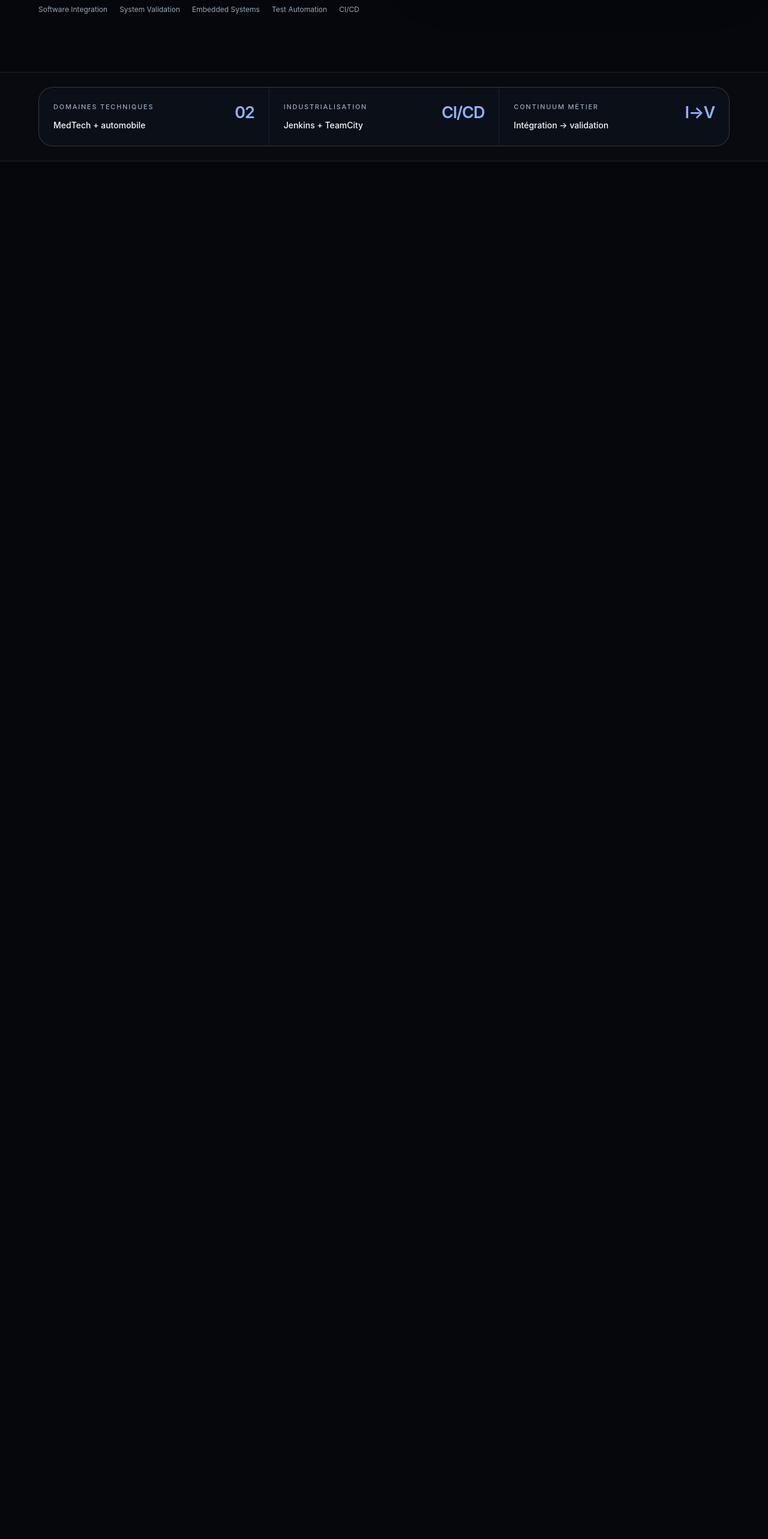
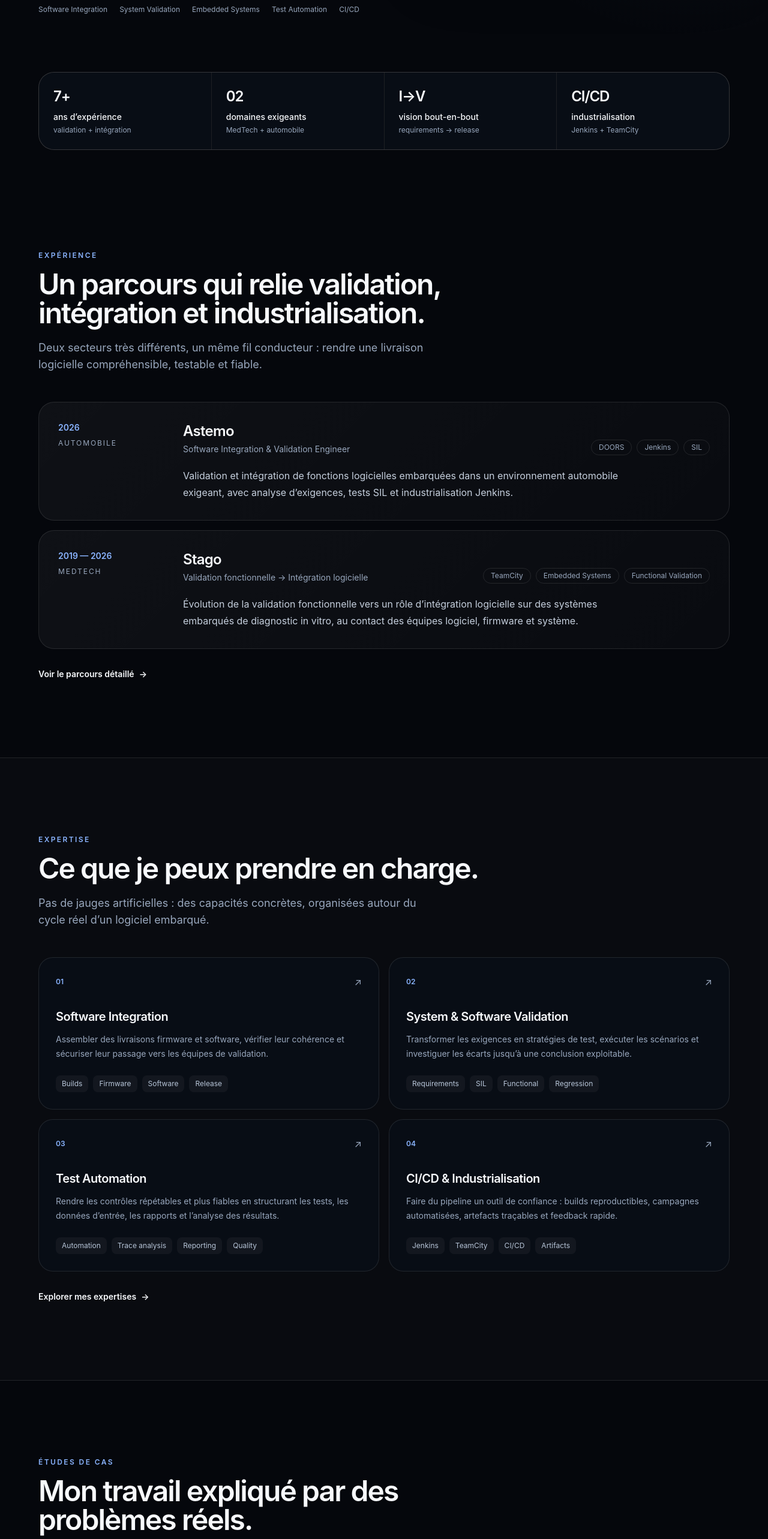
Before and after one commit to Robotham33/Portfolio-Hamza-Ghourabi, a Next.js app: page / in a window 1280 px wide. Shown: the part 900-3466 px from the top of the page at 60% size. Before the commit the page ends 1169 px from the top, so only its background shows below. Built offline with nearby package versions, Linux system fonts and the light colour scheme.

Commit message:
feat(v3): assemble near-complete recruiter homepage

```diff
--- a/app/page.tsx
+++ b/app/page.tsx
@@ -1,6 +1,11 @@
+import { SiteFooter } from "@/components/layout/site-footer";
 import { SiteHeader } from "@/components/layout/site-header";
+import { ContactCta } from "@/components/sections/contact-cta";
+import { ExperiencePreview } from "@/components/sections/experience-preview";
+import { ExpertisePreview } from "@/components/sections/expertise-preview";
 import { Hero } from "@/components/sections/hero";
-import { ProofPoints } from "@/components/sections/proof-points";
+import { ProjectsPreview } from "@/components/sections/projects-preview";
+import { RecruiterSnapshot } from "@/components/sections/recruiter-snapshot";
 
 export default function HomePage() {
   return (
@@ -8,8 +13,13 @@ export default function HomePage() {
       <SiteHeader />
       <main>
         <Hero />
-        <ProofPoints />
+        <RecruiterSnapshot />
+        <ExperiencePreview />
+        <ExpertisePreview />
+        <ProjectsPreview />
+        <ContactCta />
       </main>
+      <SiteFooter />
     </>
   );
 }
```
